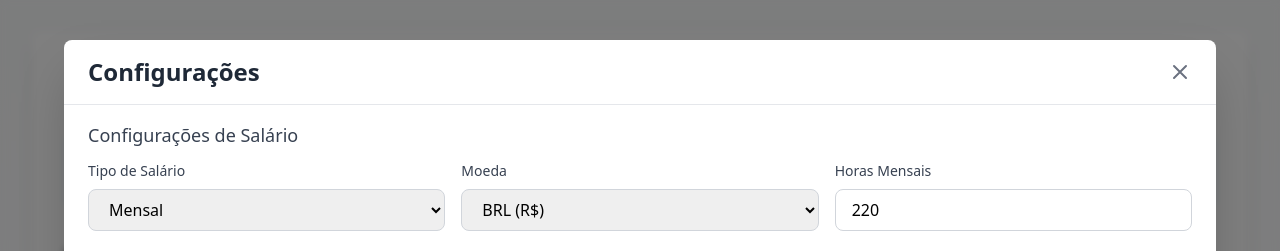
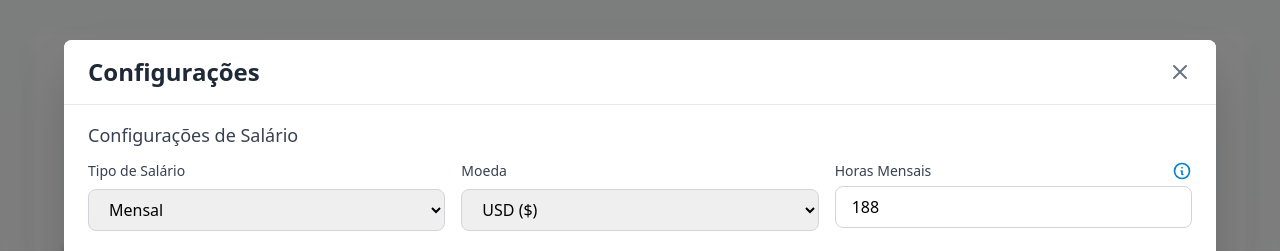
Before and after one commit to filipesr/horas-extras, a Next.js app: page / in a window 1280 px wide. Both pictures are taken after a click on the button "Config". Shown: the top 251 px of the page. Built offline with nearby package versions, Linux system fonts and the light colour scheme.

Commit message:
general adjustments

```diff
--- a/app/components/ConfigurationSection.tsx
+++ b/app/components/ConfigurationSection.tsx
@@ -1,5 +1,6 @@
 import { Config } from '../types'
 import { formatCurrency } from '../utils/formatters'
+import { useState } from 'react'
 
 interface ConfigurationSectionProps {
   config: Config
@@ -12,6 +13,8 @@ export default function ConfigurationSection({
   setConfig,
   valorHora,
 }: ConfigurationSectionProps) {
+    const [showHint, setShowHint] = useState(false)
+
   // Funções auxiliares para converter arrays
   const feriadosString = config.feriados.join(', ')
   const sabadosLivresString = config.sabadosLivres.join(', ')
@@ -78,9 +81,88 @@ export default function ConfigurationSection({
           {/* Horas Mensais */}
           {config.tipoSalario === 'mensal' && (
             <div>
-              <label className="block text-sm font-medium text-gray-700 dark:text-gray-300 mb-2">
-                Horas Mensais
-              </label>
+              <div className="flex justify-between text-sm font-medium">
+                <label className=" text-gray-700 dark:text-gray-300">
+                  Horas Mensais
+                </label>
+                {/* Botão de Ajuda */}
+                <div className="relative">
+                  <button
+                    type="button"
+                    onMouseEnter={() => setShowHint(true)}
+                    onMouseLeave={() => setShowHint(false)}
+                    onClick={() => setShowHint(!showHint)}
+                    className="text-primary-600 hover:text-primary-700 dark:text-primary-400 dark:hover:text-primary-300 hover:bg-primary-50 dark:hover:bg-primary-900/20 rounded-full transition-colors"
+                    aria-label="Ajuda sobre formatos aceitos"
+                  >
+                    <svg
+                      className="w-5 h-5"
+                      fill="none"
+                      strokeLinecap="round"
+                      strokeLinejoin="round"
+                      strokeWidth="2"
+                      viewBox="0 0 24 24"
+                      stroke="currentColor"
+                    >
+                      <path d="M13 16h-1v-4h-1m1-4h.01M21 12a9 9 0 11-18 0 9 9 0 0118 0z" />
+                    </svg>
+                  </button>
+
+                  {/* Popover com formatos aceitos */}
+                  {showHint && (
+                    <div className="absolute right-0 top-full mt-2 w-[40rem] bg-white dark:bg-gray-800 rounded-lg shadow-xl border border-gray-200 dark:border-gray-700 p-4 z-50">
+                      <h3 className="text-sm font-semibold text-gray-800 dark:text-gray-200 mb-2">
+                        Cálculo base de horas extras:
+                      </h3>
+                      <p className="text-xs text-gray-600 dark:text-gray-400 mb-2">
+                        O cálculo das horas mensais toma como base um mês de 30 dias, ou seja:
+                        <ul className="pl-2 my-2 text-xs text-gray-500 dark:text-gray-500 list-disc list-inside">
+                          <li>4.25 semanas</li>
+                        </ul>
+                      </p>
+                      <h3 className="text-sm font-semibold text-primary-700 dark:text-primary-400 mb-2">
+                        Funcionários: 188 horas mensais
+                      </h3>
+                      <p className="text-xs text-gray-600 dark:text-gray-400 mb-2">
+                        Considera um sábado livre e um sábado de plantão. Então:
+                        <ul className="pl-2 my-2 text-xs text-gray-500 dark:text-gray-500 list-inside">
+                          <li className='list-disc '>8 horas diárias de segunda a sexta = 40 horas semanais</li>
+                          <li className='pl-4'> + 5 horas no sábado normal = 45 horas semanais ou</li>
+                          <li className='pl-4'> + 7 horas no sábado de plantão = 47 horas semanais ou</li>
+                          <li className='pl-4'> + 0 horas no sábado livre = 40 horas semanais</li>
+                        </ul>
+
+                        Portanto, para calcular as horas mensais:
+                        <ul className="pl-2 mb-2 text-xs text-gray-500 dark:text-gray-500 list-disc list-inside">
+                          <li>Com sábado normal: 45 horas semanais x 2.25 semanas = 101 horas</li>
+                          <li>Com sábado de plantão: 47 horas semanais x 1 semana = 47 horas</li>
+                          <li>Com sábado livre: 40 horas semanais = 40 horas</li>
+                        </ul>
+
+                        Totalizando:
+                        <ul className="pl-2 text-xs text-gray-500 dark:text-gray-500 list-disc list-inside">
+                          <li>101 + 47  + 40 = 188 horas mensais para o funcionário</li>
+                        </ul>
+
+                      </p>
+                      <h3 className="text-sm font-semibold text-primary-700 dark:text-primary-400 mb-2">
+                        Estagiário: 85 horas mensais
+                      </h3>
+                      <p className="text-xs text-gray-600 dark:text-gray-400 mb-2">
+                        Considera que o estagiário trabalha de segunda a sexta-feira, sem sábado. Então:
+                        <ul className="pl-2 my-2 text-xs text-gray-500 dark:text-gray-500 list-inside">
+                          <li className='list-disc '>4 horas diárias de segunda a sexta = 20 horas semanais</li>
+                        </ul>
+
+                        Portanto, para calcular as horas mensais:
+                        <ul className="pl-2 mb-2 text-xs text-gray-500 dark:text-gray-500 list-disc list-inside">
+                          <li>Com sábado normal: 20 horas semanais x 4.25 semanas = 85 horas mensais</li>
+                        </ul>
+                      </p>
+                    </div>
+                  )}
+                </div>
+              </div>
               <input
                 type="number"
                 value={config.horasMensais}
--- a/app/page.tsx
+++ b/app/page.tsx
@@ -14,15 +14,15 @@ import SummaryCards from './components/SummaryCards'
 export default function Home() {
   const [config, setConfig] = useState<Config>({
     tipoSalario: 'mensal',
-    valorSalario: 0,
-    horasMensais: 220,
-    currency: 'BRL',
+    valorSalario: 1000,
+    horasMensais: 188,
+    currency: 'USD',
     percentualExtra: 50,
     percentualNoturno: 30,
     percentualDomingo: 100,
     percentualFeriado: 100,
     horasDiarias: 8,
-    horasSabado: 6,
+    horasSabado: 5,
     inicioNoturno: 20,
     fimNoturno: 5,
     feriados: [],
```
